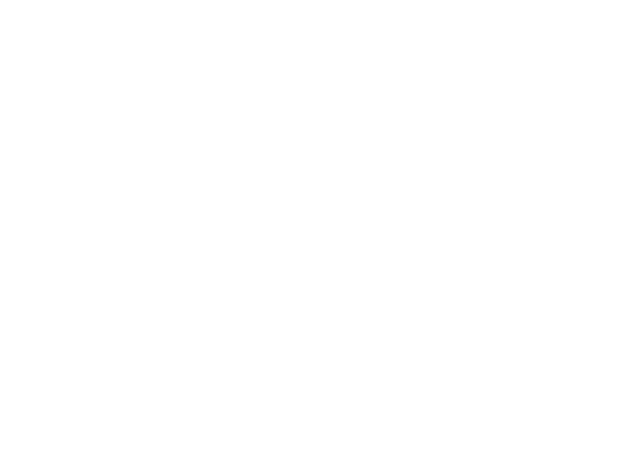
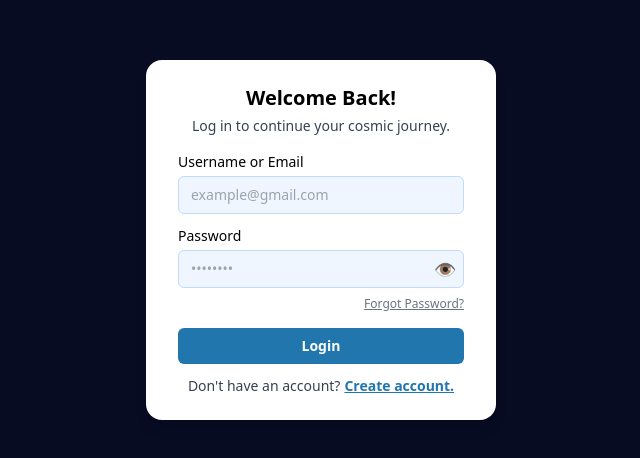
Before and after one commit to KaveeshaKalhari/planetarium-webapp, a React (Vite) app: page /login in a window 1280 px wide. Before the commit this address had no page. Shown: the part 160-618 px from the top of the page, without its empty margins (319-959 px from the left). Built offline with nearby package versions, Linux system fonts and the light colour scheme.

Commit message:
feature/navbar-tabs - added Login and Register pages

```diff
--- a/src/App.tsx
+++ b/src/App.tsx
@@ -5,6 +5,8 @@ import EventPage from "./Pages/EventPage.tsx";
 import BlogPage from "./Pages/BlogPage.tsx";
 import AboutUsPage from "./Pages/AboutUsPage.tsx";
 import ContactUs from "./Pages/ContactUs.tsx";
+import LoginPage from "./Pages/LoginPage.tsx";
+import RegisterPage from "./Pages/RegisterPage.tsx";
 
 function App() {
   return (
@@ -14,6 +16,8 @@ function App() {
           <Route path="/blog" element={<BlogPage />} />
           <Route path="/about-us" element={<AboutUsPage />} />
           <Route path="/contact-us" element={<ContactUs />} />
+          <Route path="/login" element={<LoginPage />} />
+          <Route path="/sign-up" element={<RegisterPage />} />
       </Routes>
   )
 }
--- /dev/null
+++ b/src/Pages/LoginPage.tsx
@@ -0,0 +1,63 @@
+import React, { useState } from "react";
+import {Link} from "react-router-dom";
+
+const LoginPage: React.FC = () => {
+    const [showPassword, setShowPassword] = useState(false);
+
+    return (
+        <div className="min-h-screen flex items-center justify-center bg-[#070c23]">
+            <div className="bg-white rounded-2xl shadow-lg px-8 py-6 w-[350px] flex flex-col">
+                <h2 className="text-center font-bold text-xl mb-1">Welcome Back!</h2>
+                <p className="text-center text-gray-700 text-sm mb-4">
+                    Log in to continue your cosmic journey.
+                </p>
+                <div className="mb-3">
+                    <label className="text-sm font-medium mb-1 block">Username or Email</label>
+                    <input
+                        type="email"
+                        placeholder="example@gmail.com"
+                        className="w-full px-3 py-2 rounded-md border border-blue-200 bg-blue-50 text-sm focus:outline-none focus:ring-2 focus:ring-blue-300"
+                    />
+                </div>
+                <div className="mb-2">
+                    <label className="text-sm font-medium mb-1 block">Password</label>
+                    <div className="relative">
+                        <input
+                            type={showPassword ? "text" : "password"}
+                            placeholder="••••••••"
+                            className="w-full px-3 py-2 rounded-md border border-blue-200 bg-blue-50 text-sm focus:outline-none focus:ring-2 focus:ring-blue-300"
+                        />
+                        <button
+                            type="button"
+                            className="absolute right-2 top-1/2 -translate-y-1/2 text-gray-500 text-lg"
+                            onClick={() => setShowPassword((v) => !v)}
+                            tabIndex={-1}
+                        >
+                            {showPassword ? "🙈" : "👁️"}
+                        </button>
+                    </div>
+                </div>
+                <Link
+                    to="/forgot-password"
+                    className="text-right text-xs text-gray-500 mb-4 underline cursor-pointer block"
+                >
+                    Forgot Password?
+                </Link>
+                <Link
+                    to="/user-profile"
+                    className="bg-[#2176ae] text-white font-semibold rounded-md py-2 mb-3 text-sm hover:bg-blue-700 transition flex items-center justify-center"
+                >
+                    Login
+                </Link>
+                <div className="text-center text-sm text-gray-700">
+                    Don&apos;t have an account?
+                    <Link to="/sign-up" className="font-semibold text-[#2176ae] underline cursor-pointer ml-1">
+                      Create account.
+                    </Link>
+                </div>
+            </div>
+        </div>
+    );
+};
+
+export default LoginPage;
--- /dev/null
+++ b/src/Pages/RegisterPage.tsx
@@ -0,0 +1,56 @@
+import React from "react";
+import { FaUser, FaEnvelope, FaLock } from "react-icons/fa";
+
+const RegisterPage: React.FC = () => {
+    return (
+        <div className="min-h-screen bg-[#0A1128] flex items-center justify-center">
+            <div className="bg-white rounded-2xl shadow-lg px-8 py-10 w-full max-w-md flex flex-col">
+                <h2 className="text-2xl font-bold text-center mb-2">Create Your Account</h2>
+                <p className="text-center text-gray-600 mb-6 text-sm">
+                    Join our community of space enthusiasts!
+                </p>
+                <form className="flex flex-col gap-4">
+                    <div className="flex items-center bg-[#C7E6F5] rounded-md px-3 py-2">
+                        <FaUser className="text-gray-500 mr-3" />
+                        <input
+                            type="text"
+                            placeholder="Username"
+                            className="bg-transparent outline-none flex-1 text-gray-700 text-sm"
+                        />
+                    </div>
+                    <div className="flex items-center bg-[#C7E6F5] rounded-md px-3 py-2">
+                        <FaEnvelope className="text-gray-500 mr-3" />
+                        <input
+                            type="email"
+                            placeholder="Email"
+                            className="bg-transparent outline-none flex-1 text-gray-700 text-sm"
+                        />
+                    </div>
+                    <div className="flex items-center bg-[#C7E6F5] rounded-md px-3 py-2">
+                        <FaLock className="text-gray-500 mr-3" />
+                        <input
+                            type="password"
+                            placeholder="Password"
+                            className="bg-transparent outline-none flex-1 text-gray-700 text-sm"
+                        />
+                    </div>
+                    <button
+                        type="submit"
+                        className="bg-[#1B2A41] text-white font-semibold rounded-md py-2 mt-2 hover:bg-[#16325c] transition"
+                        onClick={(e) => {
+                            e.preventDefault();
+                            window.location.href = "/login";
+                        }}
+                    >
+                        Sign Up
+                    </button>
+                </form>
+                <p className="text-xs text-gray-500 mt-4 text-center">
+                    By signing up, you agree to our <span className="font-semibold">Terms of Service</span> and <span className="font-semibold">Privacy Policy</span>.
+                </p>
+            </div>
+        </div>
+    );
+};
+
+export default RegisterPage;
```
